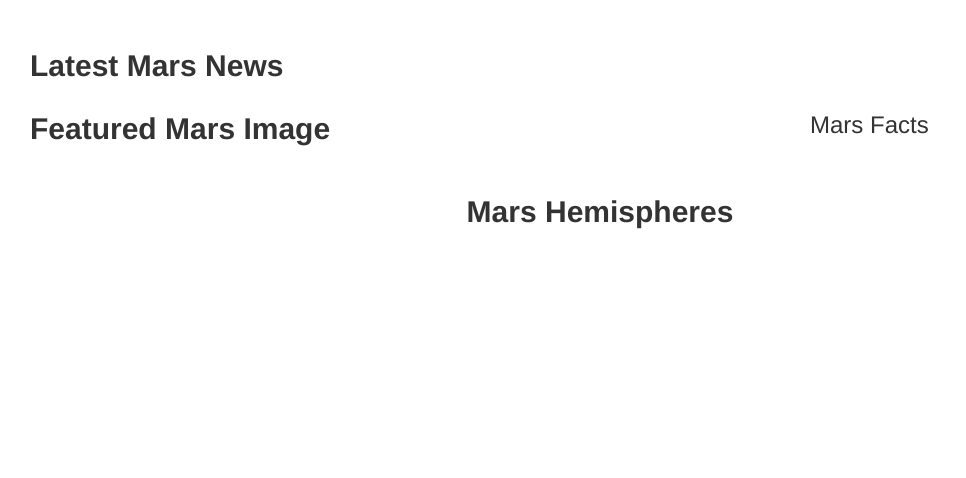
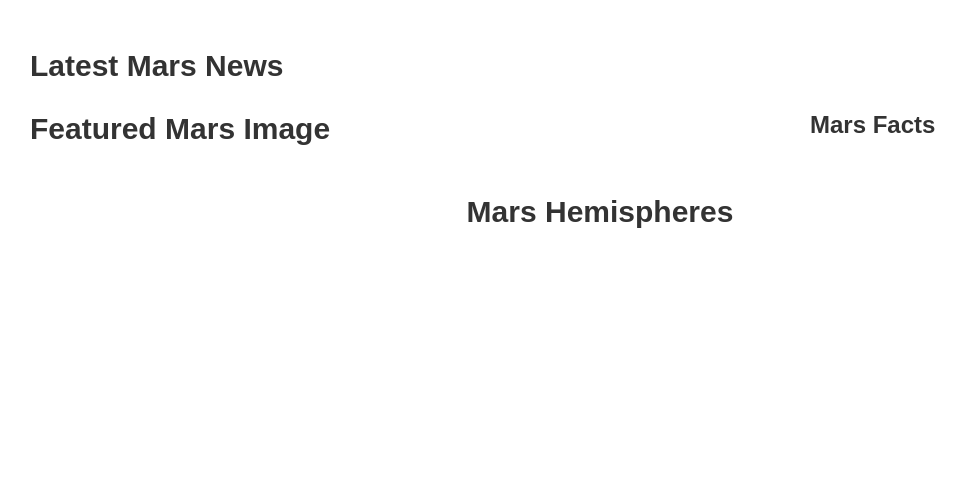
Before and after one commit to Munseaux/web-scraping-challenge, a Flask app: template templates/index.html in a window 1280 px wide. Shown: the part 257-735 px from the top of the page, without its empty margins (40-1006 px from the left). Run offline with Flask 2, Linux system fonts and the light colour scheme; the template is opened without the code that fills it, so the values that code supplies are empty; some libraries are stand-ins or nearby versions.

Commit message:
quality of life improvements

```diff
--- a/static/css/style.css
+++ b/static/css/style.css
@@ -1,8 +1,11 @@
+body {
+    font-family: sans-serif;
+}
+
 table {
     margin: 10px 0;
     font-size: 1.3em;
     min-width: 400px;
-
 }
 
 tbody {
@@ -18,3 +21,14 @@ td {
     text-align: center;
     font-weight: bold;
 }
+
+.jumbotron {
+    background-image: url('https://i1.sndcdn.com/avatars-000543039720-13iqyy-t500x500.jpg');
+}
+
+.jumbotron h1 {
+    color: rgb(221, 170, 221);
+    -webkit-text-stroke-width: 2px;
+    -webkit-text-stroke-color: black;
+
+}
--- a/templates/index.html
+++ b/templates/index.html
@@ -14,7 +14,7 @@
   <div class="container">
 
     <div class="jumbotron text-center">
-      <h1>Mission to Mars</h1>
+      <h1 >Mission to Mars</h1>
       <p><a class="btn btn-primary btn-lg" href="/scrape" role="button">Scrape New Data</a></p>
     </div>
 
@@ -36,7 +36,7 @@
 
       </div>
       <div class="col-md-4">
-        <h3>Mars Facts</h3>
+        <h3><b>Mars Facts</b></h3>
         {{ listings.mars_facts | safe }}
       </div>
     </div>
```
